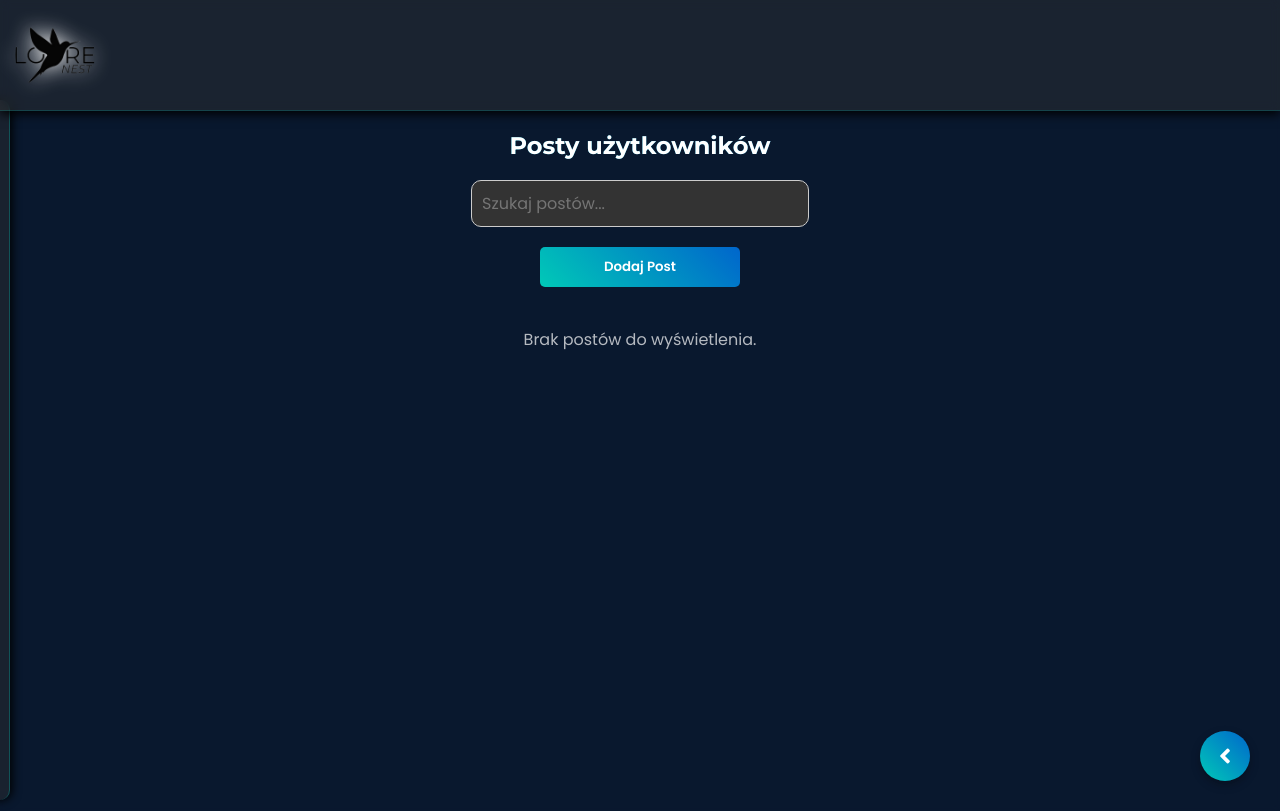
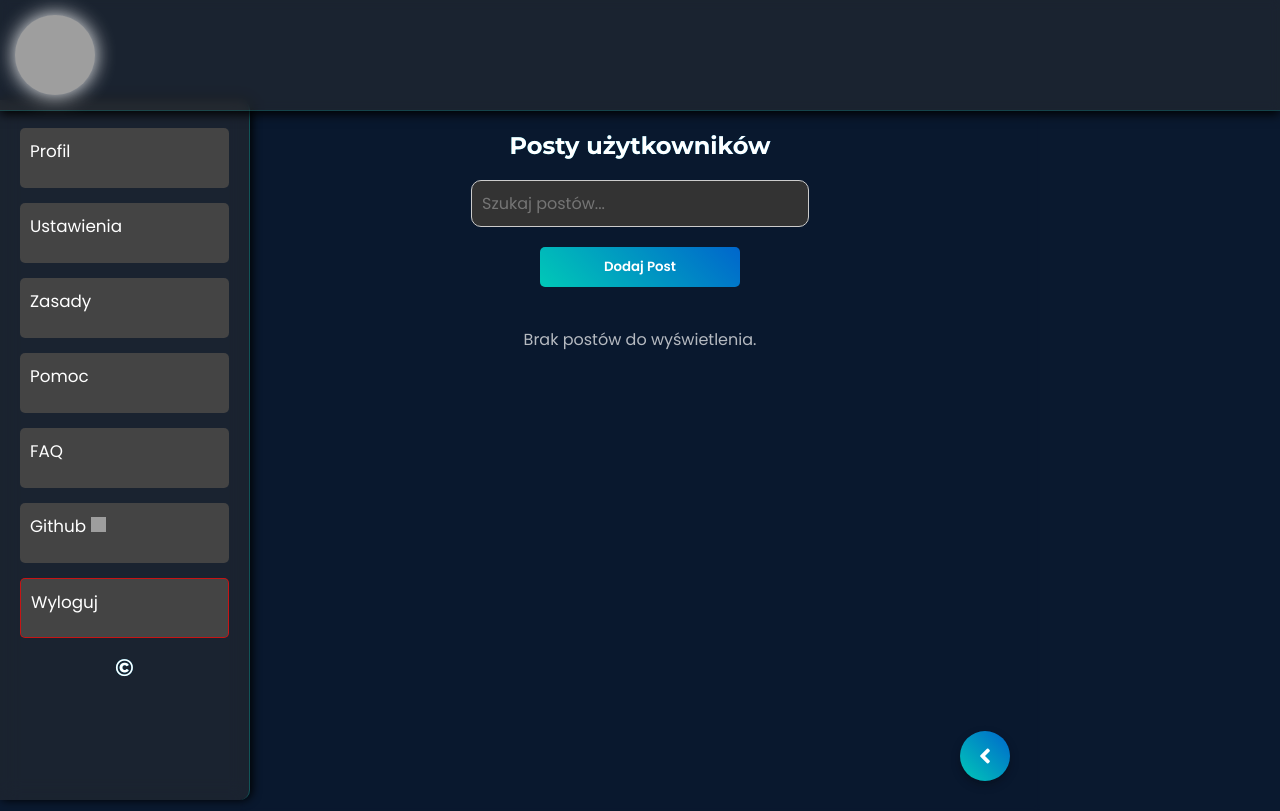
Before and after one commit to dawidnolove/nest, a PHP site: page /home.php in a window 1280 px wide. Run offline with PHP 8.4, Linux system fonts and the light colour scheme; the visitor is signed in with stand-in values (Sample User, id 1); data that the repository does not hold is empty; grey boxes are pictures that could not be loaded.

Commit message:
Update home.css

```diff
--- a/home.css
+++ b/home.css
@@ -74,7 +74,7 @@ canvas {
 .logo {
     width: 80px; /* Powiększone logo */
     height: 80px;
-    background: url('logo720.png') center/contain no-repeat;
+    background: url('logo720.webp') center/contain no-repeat;
     filter: drop-shadow(0 0 10px rgb(255, 255, 255));
     cursor: pointer; /* Pokazuje że jest klikalne */
 }
@@ -99,7 +99,7 @@ canvas {
 .left-sidebar {
     position: fixed;
     top: 100px;
-    left: -240px; /* Schowany poza ekranem - można regulować szerokość */
+    left: 0px; /* Schowany poza ekranem - można regulować szerokość */
     width: 280px;
     height: calc(100vh - 100px);
     padding: 25px;
@@ -127,18 +127,12 @@ canvas {
 }
 
 /* Animacja wysuwania po najechaniu */
-.left-sidebar:hover {
-    transform: translateX(250px); /* Wysuwa się o 250px - dostosuj do wartości left */
-}
 
 .right-sidebar:hover {
     transform: translateX(-250px); /* Wysuwa się o 250px - dostosuj do wartości right */
 }
 
 /* Opóźnione chowanie */
-.left-sidebar:not(:hover) {
-    transition-delay: 1s; /* Opóźnienie 3s przed schowaniem */
-}
 
 .right-sidebar:not(:hover) {
     transition-delay: 1s; /* Opóźnienie 3s przed schowaniem */
@@ -162,7 +156,9 @@ canvas {
 
 
 .main-content {
-    padding: 30px;
+    padding: 120px;
+    margin-left: 240px;
+    margin-right: 240px;
     background: rgba(10, 25, 47, 0.3);
     backdrop-filter: blur(3px);
 }
@@ -504,7 +500,7 @@ header {
 .logo {
     width: 80px;
     height: 80px;
-    background-image: url('logo720.png');
+    background-image: url('logo720.webp');
     background-size: cover;
     border-radius: 50%;
 }
```
